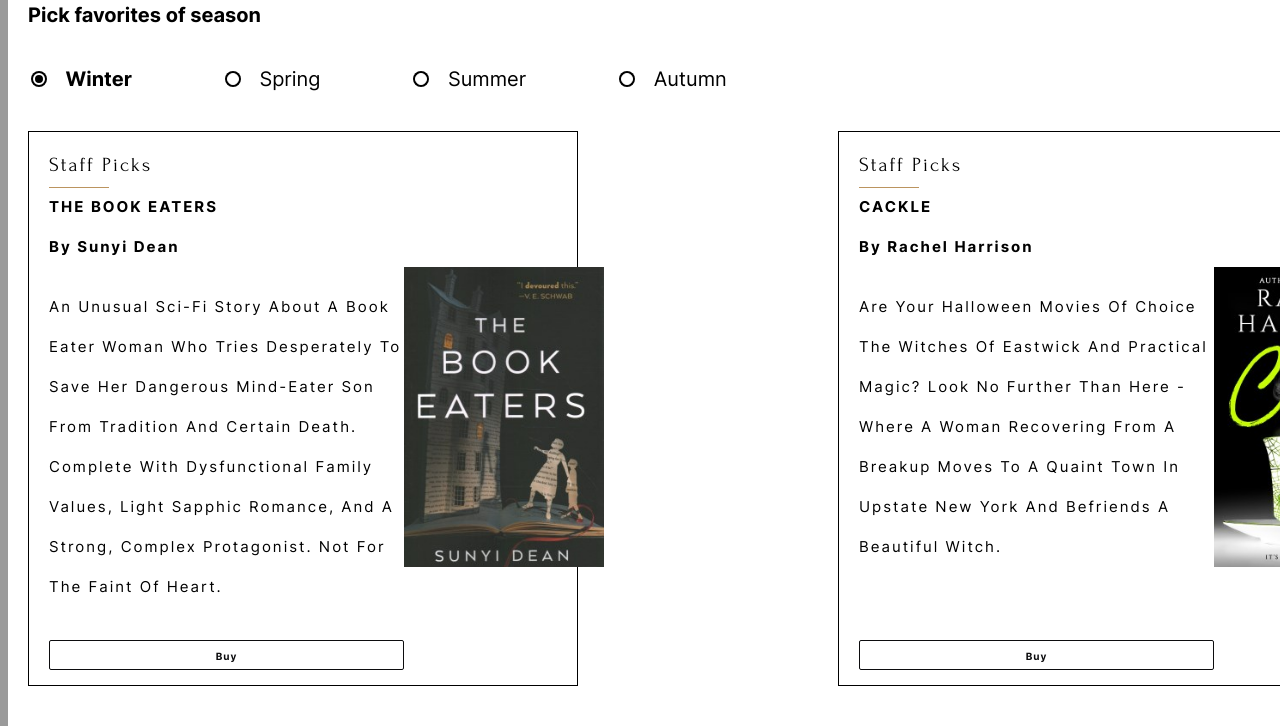
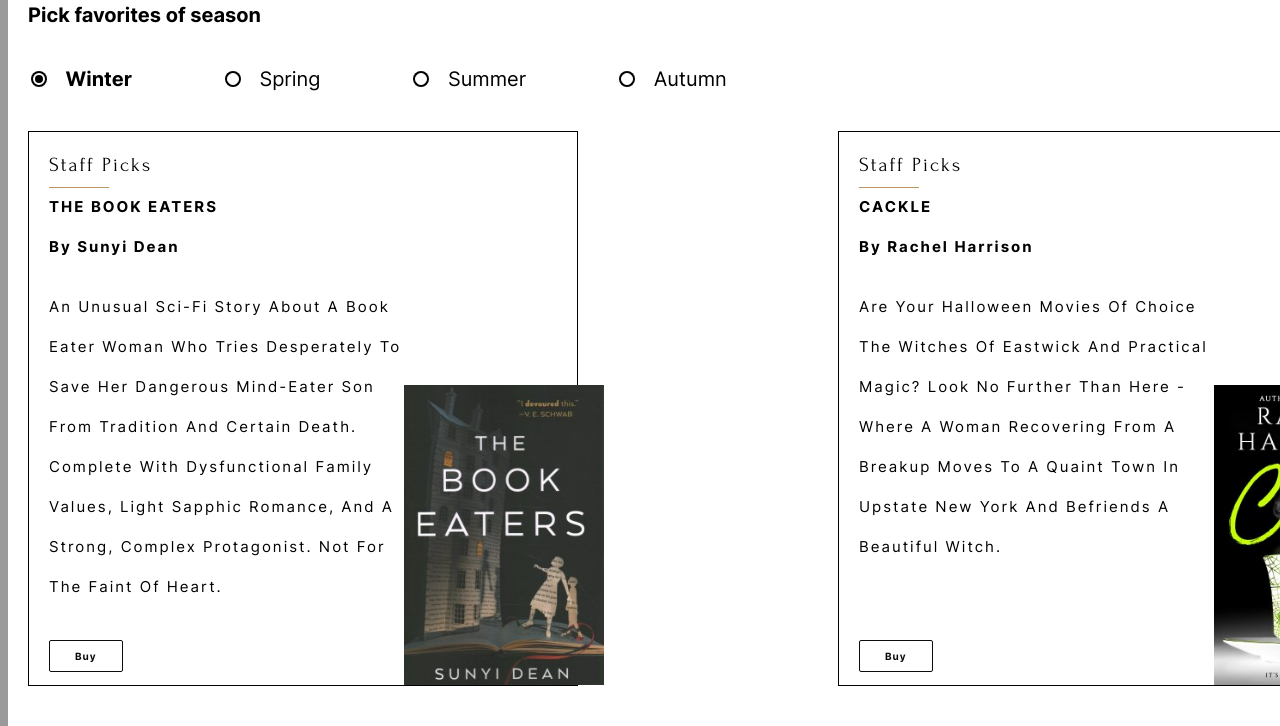
Before and after one commit to VicKhod/RS_Lib, a website: page index.html in a window 1280 px wide. Shown: the part 1654-2380 px from the top of the page. Drawn offline with Linux system fonts and the light colour scheme.

Commit message:
refactor: align img and button at fav items

```diff
--- a/style.scss
+++ b/style.scss
@@ -287,6 +287,7 @@ img {
   display: grid;
   grid-template-columns: 20px 355px auto;
   grid-template-rows: 15px 40px 40px 40px auto 30px 15px;
+  align-items: start;
   width: 550px;
   height: 555px;
   border: 1px solid #000;
@@ -372,6 +373,7 @@ img {
     font-weight: 700;
     line-height: normal;
     letter-spacing: 1px;
+    justify-self: start;
   }
 
   .another-btn {
@@ -383,11 +385,12 @@ img {
     grid-area: -1 / -1 / -4/ -2;
     width: 200px;
     height: 300px;
+    align-self: last baseline;
   }
 }
 
 .variants-of-favorite {
-  // display: none;
+  display: none;
 }
 
 .coffee-shop__text {
```
Also changed, not shown: style.css, 1 other file.
